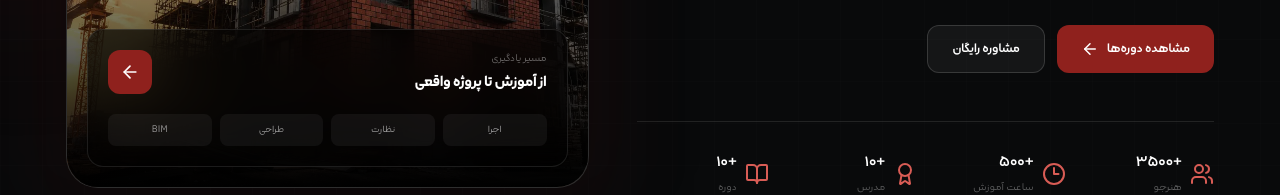
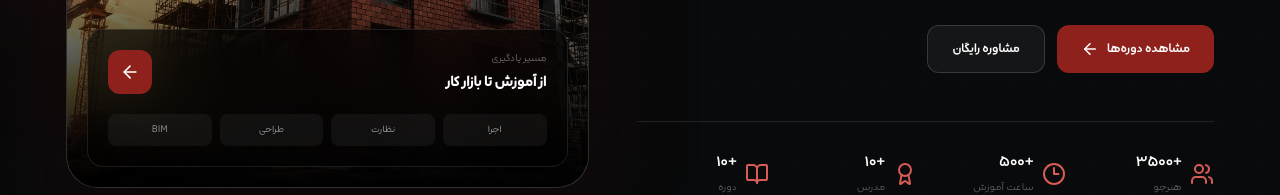
Before and after one commit to ArminNeyrizi/khesht.joinly.ir, a Next.js app: page / in a window 1280 px wide. Shown: the part 500-695 px from the top of the page. Built offline with nearby package versions, Linux system fonts and the light colour scheme.

Commit message:
add link to arrow

```diff
--- a/app/page.tsx
+++ b/app/page.tsx
@@ -329,13 +329,17 @@ export default function Home() {
                           </p>
 
                           <p className="mt-1 font-black">
-                            از آموزش تا پروژه واقعی
+                            از آموزش تا بازار کار
                           </p>
                         </div>
 
-                        <div className="flex h-11 w-11 items-center justify-center rounded-xl bg-[#8f211d]">
+                        <Link
+                          href="/courses"
+                          className="flex h-11 w-11 items-center justify-center rounded-xl bg-[#8f211d] transition hover:bg-[#751914]"
+                        >
                           <ArrowLeft size={20} />
-                        </div>
+
+                        </Link>
 
                       </div>
 
@@ -662,7 +666,7 @@ export default function Home() {
             </span>
 
             <h2 className="mt-2 text-3xl font-black">
-               وبلاگ خشت آکادمی
+              وبلاگ خشت آکادمی
             </h2>
 
           </div>
```
